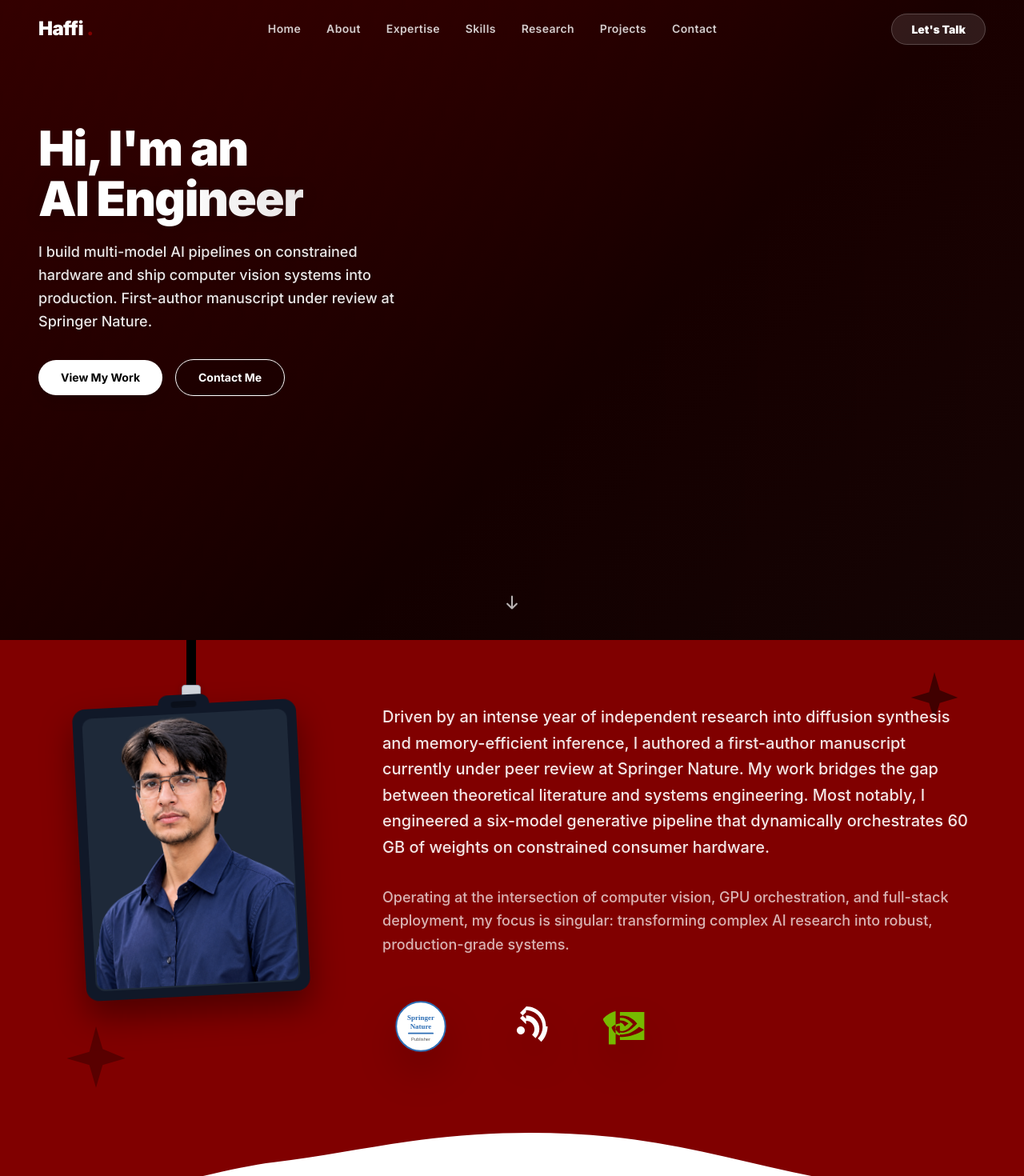
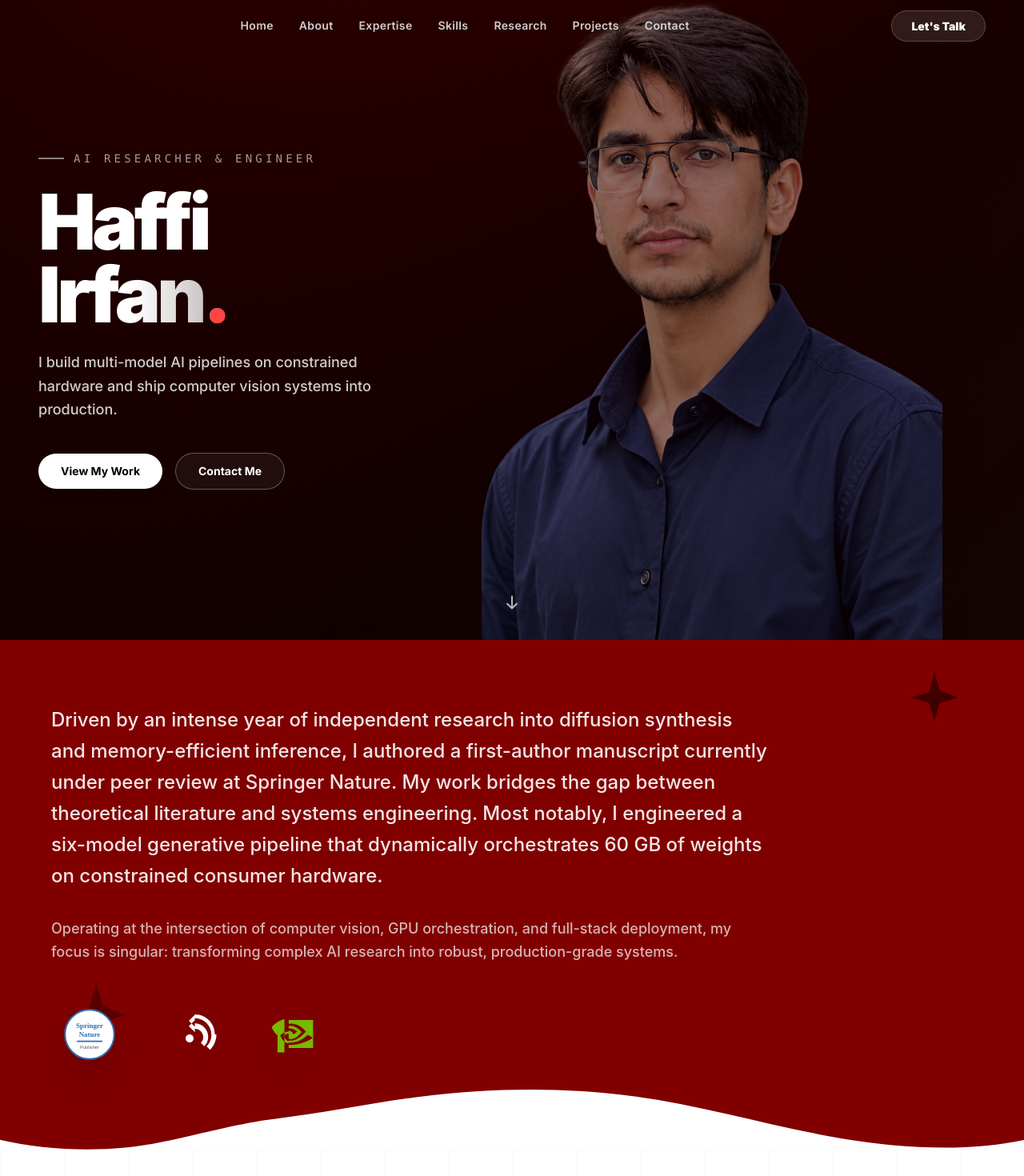
Before and after one commit to haffiirfan/portfolio, a React (Vite) app: page / in a window 1280 px wide. Shown: the top 1470 px of the page at 80% size. Built offline with nearby package versions, Linux system fonts and the light colour scheme.

Commit message:
feat: redesign hero with edge-to-edge profile, refine navbar and about sections

```diff
--- a/src/components/About.jsx
+++ b/src/components/About.jsx
@@ -1,37 +1,20 @@
 import React from 'react';
-import profileImage from '../assets/haffiCover.png';
 
 const About = () => {
   return (
-    <section id="about" className="bg-[#800000] pt-20 pb-40 px-6 md:px-12 w-full relative overflow-hidden font-sans">
-      <div className="max-w-6xl mx-auto flex flex-col md:flex-row gap-16 items-start">
+    <section id="about" className="bg-[#800000] pt-20 pb-24 px-6 md:px-12 w-full relative overflow-hidden font-sans">
+      <div className="max-w-6xl mx-auto">
 
-        {/* Left: Lanyard ID Badge */}
-        <div className="flex flex-col items-center w-full md:w-[350px] shrink-0 mt-12 md:mt-0">
-          <div data-aos="drop-bounce" className="relative flex justify-center w-full">
-            <div className="absolute -top-32 left-1/2 w-3 h-40 bg-black transform -translate-x-1/2 shadow-inner z-0"></div>
-            <div className="absolute -top-6 left-1/2 w-6 h-12 bg-gray-300 rounded border border-gray-400 transform -translate-x-1/2 z-10 shadow-[0_2px_10px_rgba(0,0,0,0.3)]"></div>
-            <div className="bg-gray-900 w-full max-w-[280px] rounded-2xl p-3 shadow-[0_20px_40px_rgba(0,0,0,0.4)] relative z-20 transform -rotate-3 hover:rotate-0 transition-transform duration-500">
-              <div className="absolute -top-3 left-1/2 w-16 h-6 bg-gray-900 rounded-t-xl transform -translate-x-1/2 flex justify-center items-center">
-                <div className="w-8 h-2 bg-black/30 rounded-full shadow-inner"></div>
-              </div>
-              <div className="w-full aspect-[3/4] overflow-hidden rounded-xl bg-gray-800 border-2 border-transparent">
-                <img src={profileImage} alt="Haffi Irfan" className="w-full h-full object-cover" />
-              </div>
-            </div>
-          </div>
-        </div>
-
-        {/* Right: Info */}
-        <div data-aos="fade-left" data-aos-delay="200" className="flex-1 text-white mt-8 md:mt-0 relative z-20">
-          <p className="text-lg md:text-xl font-medium mb-8 leading-relaxed max-w-3xl text-white/90">
+        {/* Full-width text content (no image card) */}
+        <div data-aos="fade-up" data-aos-delay="100" className="text-white relative z-20">
+          <p className="text-lg md:text-xl lg:text-2xl font-medium mb-8 leading-relaxed max-w-4xl text-white/90">
             Driven by an intense year of independent research into diffusion synthesis and memory-efficient inference, I authored a first-author manuscript currently under peer review at Springer Nature. My work bridges the gap between theoretical literature and systems engineering. Most notably, I engineered a six-model generative pipeline that dynamically orchestrates 60 GB of weights on constrained consumer hardware.
           </p>
-          <p className="text-base md:text-lg font-medium leading-relaxed max-w-3xl text-white/70">
+          <p className="text-base md:text-lg font-medium leading-relaxed max-w-4xl text-white/70">
             Operating at the intersection of computer vision, GPU orchestration, and full-stack deployment, my focus is singular: transforming complex AI research into robust, production-grade systems.
           </p>
 
-          {/* Tech Icons — Sushmita style */}
+          {/* Tech Icons */}
           <div className="flex items-center gap-8 mt-10">
             {/* Springer Nature */}
             <div data-aos="zoom-in" data-aos-delay="300" className="w-20 h-20 md:w-24 md:h-24 flex items-center justify-center hover:scale-110 transition-transform duration-300 cursor-pointer" title="Springer Nature">
--- a/src/components/Footer.jsx
+++ b/src/components/Footer.jsx
@@ -2,52 +2,54 @@ import React from 'react';
 
 const Footer = () => {
   return (
-    <footer className="bg-[#111111] text-[#d4d4d4] py-16 px-6 md:px-12 w-full font-mono text-[10px] md:text-xs tracking-widest flex flex-col justify-between min-h-[50vh]">
-      {/* Top Row */}
-      <div className="grid grid-cols-1 md:grid-cols-3 gap-12 md:gap-8 w-full font-medium">
-        <div className="flex flex-col gap-1">
+    <footer className="bg-[#0a0a0a] pt-20 pb-10 px-6 md:px-12 w-full font-mono relative overflow-hidden">
+      {/* Sleek top accent border */}
+      <div className="absolute top-0 left-0 w-full h-1 bg-gradient-to-r from-[#800000] via-red-700 to-transparent"></div>
+
+      {/* New Minimalistic Floating Card Design */}
+      <div className="bg-[#800000] rounded-[2rem] p-8 md:p-16 flex flex-col md:flex-row justify-between items-start md:items-end gap-12 relative overflow-hidden shadow-2xl">
+
+        {/* Subtle decorative glow effects inside the maroon card */}
+        <div className="absolute -top-32 -right-32 w-80 h-80 bg-white opacity-5 rounded-full blur-3xl pointer-events-none"></div>
+        <div className="absolute -bottom-32 -left-32 w-80 h-80 bg-black opacity-15 rounded-full blur-3xl pointer-events-none"></div>
+
+        {/* Left Side: Branding and Role */}
+        <div className="flex flex-col gap-6 relative z-10 w-full md:w-1/2">
+          <h2 className="text-5xl md:text-7xl font-bold tracking-tighter text-white font-sans lowercase">
+            haffi<span className="text-[#0a0a0a]">.</span>
+          </h2>
+          <div className="flex flex-col gap-2 text-white/80 text-xs md:text-sm tracking-widest uppercase font-semibold mt-4">
             <p>Generative AI & Computer Vision</p>
             <p>Multi-Model Pipeline Engineering</p>
             <p>GPU Memory Orchestration</p>
           </div>
-        <div className="flex flex-col gap-1 md:items-center">
+        </div>
+
+        {/* Right Side: Links and Socials */}
+        <div className="flex flex-col gap-8 relative z-10 w-full md:w-1/2 md:items-end text-left md:text-right">
+          <div className="flex flex-col gap-2 text-white/90 text-sm md:text-base font-sans font-medium">
             <p>BS Software Engineering</p>
             <p>Springer Nature Researcher</p>
-          <a href="#research" className="underline hover:text-white transition-colors mt-1 underline-offset-4 decoration-1">View Research</a>
+            <p>Open to Opportunities Worldwide</p>
           </div>
-        <div className="flex flex-col gap-1 md:items-end">
-          <p>Open to Opportunities Worldwide</p>
-          <p>{new Date().getFullYear()}</p>
+
+          <div className="flex items-center gap-4 mt-2">
+            <a href="https://github.com/haffiirfan" target="_blank" rel="noopener noreferrer" className="bg-black/20 p-4 rounded-full hover:bg-white hover:text-[#800000] text-white transition-all duration-300 shadow-lg">
+              <svg className="w-5 h-5" fill="currentColor" viewBox="0 0 24 24"><path d="M12 0c-6.626 0-12 5.373-12 12 0 5.302 3.438 9.8 8.207 11.387.599.111.793-.261.793-.577v-2.234c-3.338.726-4.033-1.416-4.033-1.416-.546-1.387-1.333-1.756-1.333-1.756-1.089-.745.083-.729.083-.729 1.205.084 1.839 1.237 1.839 1.237 1.07 1.834 2.807 1.304 3.492.997.107-.775.418-1.305.762-1.604-2.665-.305-5.467-1.334-5.467-5.931 0-1.311.469-2.381 1.236-3.221-.124-.303-.535-1.524.117-3.176 0 0 1.008-.322 3.301 1.23.957-.266 1.983-.399 3.003-.404 1.02.005 2.047.138 3.006.404 2.291-1.552 3.297-1.23 3.297-1.23.653 1.653.242 2.874.118 3.176.77.84 1.235 1.911 1.235 3.221 0 4.609-2.807 5.624-5.479 5.921.43.372.823 1.102.823 2.222v3.293c0 .319.192.694.801.576 4.765-1.589 8.199-6.086 8.199-11.386 0-6.627-5.373-12-12-12z"/></svg>
+            </a>
+            <a href="https://www.linkedin.com/in/haffi-irfan-b8a71021a/" target="_blank" rel="noopener noreferrer" className="bg-black/20 p-4 rounded-full hover:bg-white hover:text-[#800000] text-white transition-all duration-300 shadow-lg">
+              <svg className="w-5 h-5" fill="currentColor" viewBox="0 0 24 24"><path d="M20.447 20.452h-3.554v-5.569c0-1.328-.027-3.037-1.852-3.037-1.853 0-2.136 1.445-2.136 2.939v5.667H9.351V9h3.414v1.561h.046c.477-.9 1.637-1.85 3.37-1.85 3.601 0 4.267 2.37 4.267 5.455v6.286zM5.337 7.433c-1.144 0-2.063-.926-2.063-2.065 0-1.138.92-2.063 2.063-2.063 1.14 0 2.064.925 2.064 2.063 0 1.139-.925 2.065-2.064 2.065zm1.782 13.019H3.555V9h3.564v11.452zM22.225 0H1.771C.792 0 0 .774 0 1.729v20.542C0 23.227.792 24 1.771 24h20.451C23.2 24 24 23.227 24 22.271V1.729C24 .774 23.2 0 22.222 0h.003z"/></svg>
+            </a>
+          </div>
         </div>
       </div>
 
-      {/* Giant Name */}
-      <div className="w-full flex justify-center items-center py-20 md:py-24 overflow-hidden">
-        <h2 className="text-[18vw] md:text-[16vw] leading-none font-sans font-bold tracking-tighter lowercase select-none text-[#f4f4f4] w-full text-center">
-          HAFFI
-        </h2>
-      </div>
-
-      {/* Bottom Row */}
-      <div className="grid grid-cols-1 md:grid-cols-3 gap-12 md:gap-8 w-full items-end font-medium">
-        <div className="flex flex-col gap-6">
-          <div className="flex items-center gap-4">
-            <a href="https://github.com/haffiirfan" target="_blank" rel="noopener noreferrer" className="hover:text-white transition-colors">
-              <svg className="w-5 h-5" fill="currentColor" viewBox="0 0 24 24"><path d="M12 0c-6.626 0-12 5.373-12 12 0 5.302 3.438 9.8 8.207 11.387.599.111.793-.261.793-.577v-2.234c-3.338.726-4.033-1.416-4.033-1.416-.546-1.387-1.333-1.756-1.333-1.756-1.089-.745.083-.729.083-.729 1.205.084 1.839 1.237 1.839 1.237 1.07 1.834 2.807 1.304 3.492.997.107-.775.418-1.305.762-1.604-2.665-.305-5.467-1.334-5.467-5.931 0-1.311.469-2.381 1.236-3.221-.124-.303-.535-1.524.117-3.176 0 0 1.008-.322 3.301 1.23.957-.266 1.983-.399 3.003-.404 1.02.005 2.047.138 3.006.404 2.291-1.552 3.297-1.23 3.297-1.23.653 1.653.242 2.874.118 3.176.77.84 1.235 1.911 1.235 3.221 0 4.609-2.807 5.624-5.479 5.921.43.372.823 1.102.823 2.222v3.293c0 .319.192.694.801.576 4.765-1.589 8.199-6.086 8.199-11.386 0-6.627-5.373-12-12-12z"/></svg>
-            </a>
-            <a href="https://www.linkedin.com/in/haffi-irfan-b8a71021a/" target="_blank" rel="noopener noreferrer" className="hover:text-white transition-colors">
-              <svg className="w-5 h-5" fill="currentColor" viewBox="0 0 24 24"><path d="M20.447 20.452h-3.554v-5.569c0-1.328-.027-3.037-1.852-3.037-1.853 0-2.136 1.445-2.136 2.939v5.667H9.351V9h3.414v1.561h.046c.477-.9 1.637-1.85 3.37-1.85 3.601 0 4.267 2.37 4.267 5.455v6.286zM5.337 7.433c-1.144 0-2.063-.926-2.063-2.065 0-1.138.92-2.063 2.063-2.063 1.14 0 2.064.925 2.064 2.063 0 1.139-.925 2.065-2.064 2.065zm1.782 13.019H3.555V9h3.564v11.452zM22.225 0H1.771C.792 0 0 .774 0 1.729v20.542C0 23.227.792 24 1.771 24h20.451C23.2 24 24 23.227 24 22.271V1.729C24 .774 23.2 0 22.222 0h.003z"/></svg>
-            </a>
-          </div>
-          <p className="text-white/60 font-mono text-[9px] md:text-[10px]">
-            &copy; {new Date().getFullYear()} Haffi Irfan | Built with React
-          </p>
-        </div>
-        <div className="flex flex-col gap-1 md:items-center">
-          <a href="mailto:haffiirfan@gmail.com" className="underline hover:text-white transition-colors underline-offset-4 decoration-1 lowercase">haffiirfan@gmail.com</a>
-        </div>
-        <div className="flex flex-col gap-1 md:items-end">
-          <a href="https://haffiirfan.vercel.app" className="underline hover:text-white transition-colors underline-offset-4 decoration-1">Portfolio</a>
+      {/* Bottom Legal / Links Row */}
+      <div className="w-full flex flex-col md:flex-row justify-between items-center mt-12 text-[#666666] font-mono text-[10px] md:text-xs tracking-wide">
+        <p>&copy; {new Date().getFullYear()} Haffi Irfan. All rights reserved.</p>
+        <div className="flex gap-8 mt-6 md:mt-0">
+          <a href="#research" className="hover:text-white transition-colors">View Research</a>
+          <a href="mailto:haffiirfan@gmail.com" className="hover:text-white transition-colors">haffiirfan@gmail.com</a>
         </div>
       </div>
     </footer>
--- a/src/components/Hero.jsx
+++ b/src/components/Hero.jsx
@@ -1,6 +1,7 @@
 import React, { useEffect } from 'react';
 import AOS from 'aos';
 import 'aos/dist/aos.css';
+import profileImage from '../assets/haffiCover.png';
 
 const Hero = () => {
   useEffect(() => {
@@ -13,7 +14,7 @@ const Hero = () => {
 
   return (
     <section id="home" className="relative w-full h-screen overflow-hidden bg-black">
-      {/* Animated Gradient Background (replace with video later) */}
+      {/* Animated Gradient Background */}
       <div
         className="absolute top-0 left-0 w-full h-full z-0"
         style={{
@@ -24,28 +25,64 @@ const Hero = () => {
       />
 
       {/* Dark overlay for readability */}
-      <div className="absolute inset-0 bg-gradient-to-r from-black/40 via-black/20 to-transparent z-10 pointer-events-none" />
+      <div className="absolute inset-0 bg-gradient-to-r from-black/60 via-black/30 to-transparent z-10 pointer-events-none" />
+
+      {/* Profile Image - Center-Right, Blended into gradient */}
+      <div
+        data-aos="fade-left"
+        data-aos-delay="300"
+        data-aos-duration="1200"
+        className="absolute right-[5%] md:right-[8%] top-0 w-[55%] md:w-[48%] lg:w-[45%] h-full z-[15] hidden md:flex items-end justify-center"
+      >
+        <img
+          src={profileImage}
+          alt="Haffi Irfan"
+          className="w-full h-[100%] object-cover object-top opacity-60"
+          style={{ mixBlendMode: 'screen', filter: 'brightness(0.85)' }}
+        />
+      </div>
+
+      {/* Mobile Profile Image */}
+      <div className="absolute right-0 bottom-0 w-[55%] h-[45%] z-[15] block md:hidden flex items-end justify-center">
+        <img
+          src={profileImage}
+          alt="Haffi Irfan"
+          className="w-full h-full object-cover object-top"
+          style={{ mixBlendMode: 'screen' }}
+        />
+      </div>
 
       {/* Content */}
-      <div className="absolute inset-0 z-20 px-6 md:px-12 max-w-7xl mx-auto flex flex-col md:flex-row justify-center md:justify-between items-start text-left w-full h-full pt-28 md:pt-[12%]">
+      <div className="absolute inset-0 z-20 px-6 md:px-12 max-w-7xl mx-auto flex flex-col justify-center items-start text-left w-full h-full">
         <div className="flex flex-col items-start text-left max-w-lg lg:max-w-xl w-full">
+
+          {/* Small label above name */}
+          <div
+            data-aos="fade-up"
+            data-aos-delay="0"
+            className="flex items-center gap-3 mb-6"
+          >
+            <div className="w-8 h-[2px] bg-white/50"></div>
+            <span className="text-white/60 text-xs md:text-sm font-mono uppercase tracking-[0.3em]">AI Researcher & Engineer</span>
+          </div>
+
           <h1
             data-aos="fade-up"
-            data-aos-delay="50"
-            className="text-white text-4xl sm:text-5xl md:text-6xl font-black mb-5 tracking-tight leading-[1.05]"
+            data-aos-delay="100"
+            className="text-white text-5xl sm:text-6xl md:text-7xl lg:text-8xl font-black mb-6 tracking-tighter leading-[0.95]"
           >
-            Hi, I'm an <br />
-            <span className="relative text-transparent bg-clip-text bg-gradient-to-r from-white via-white to-white/90 drop-shadow-[0_2px_10px_rgba(0,0,0,0.15)]">
-              AI Engineer
+            Haffi<br />
+            <span className="text-transparent bg-clip-text bg-gradient-to-r from-white via-white to-white/70">
+              Irfan<span className="text-[#ff4444]">.</span>
             </span>
           </h1>
 
           <p
             data-aos="fade-up"
-            data-aos-delay="200"
-            className="text-white/90 text-sm md:text-base lg:text-lg font-medium mb-8 max-w-sm md:max-w-md leading-relaxed drop-shadow-sm"
+            data-aos-delay="250"
+            className="text-white/80 text-sm md:text-base lg:text-lg font-medium mb-10 max-w-sm md:max-w-md leading-relaxed"
           >
-            I build multi-model AI pipelines on constrained hardware and ship computer vision systems into production. First-author manuscript under review at Springer Nature.
+            I build multi-model AI pipelines on constrained hardware and ship computer vision systems into production.
           </p>
 
           <div
@@ -55,13 +92,13 @@ const Hero = () => {
           >
             <a
               href="#projects"
-              className="px-6 py-2.5 md:px-7 md:py-3 text-xs md:text-sm rounded-full bg-white text-black font-bold hover:bg-neutral-100 transition-all duration-300 transform hover:-translate-y-0.5 shadow-lg inline-block text-center"
+              className="px-7 py-3 text-xs md:text-sm rounded-full bg-white text-black font-bold hover:bg-neutral-100 transition-all duration-300 transform hover:-translate-y-0.5 shadow-lg inline-block text-center"
             >
               View My Work
             </a>
             <a
               href="#contact"
-              className="px-6 py-2.5 md:px-7 md:py-3 text-xs md:text-sm rounded-full bg-black/10 border border-white text-white font-bold hover:bg-white/10 transition-all duration-300 backdrop-blur-md transform hover:-translate-y-0.5 inline-block text-center"
+              className="px-7 py-3 text-xs md:text-sm rounded-full bg-white/5 border border-white/30 text-white font-bold hover:bg-white/10 transition-all duration-300 backdrop-blur-md transform hover:-translate-y-0.5 inline-block text-center"
             >
               Contact Me
             </a>
--- a/src/components/Navbar.jsx
+++ b/src/components/Navbar.jsx
@@ -25,15 +25,8 @@ const Navbar = () => {
       }`}
     >
       <div className="max-w-7xl mx-auto px-6 md:px-12 flex justify-between items-center">
+        {/* Logo removed as requested */}
         <div className="flex items-center">
-          <a
-            href="#"
-            className={`text-2xl font-black tracking-tight transition-colors duration-500 ${
-              isOpen || !isScrolled ? 'text-white' : 'text-gray-900'
-            }`}
-          >
-            Haffi <span className="text-[#800000]">.</span>
-          </a>
         </div>
 
         <div className="hidden md:flex space-x-7 lg:space-x-8">
```
Also changed, not shown: src/components/Contact.jsx (+93 -48 lines), src/components/Projects.jsx (+47 -6 lines). Lines whose indentation alone changed are shown as unchanged.
